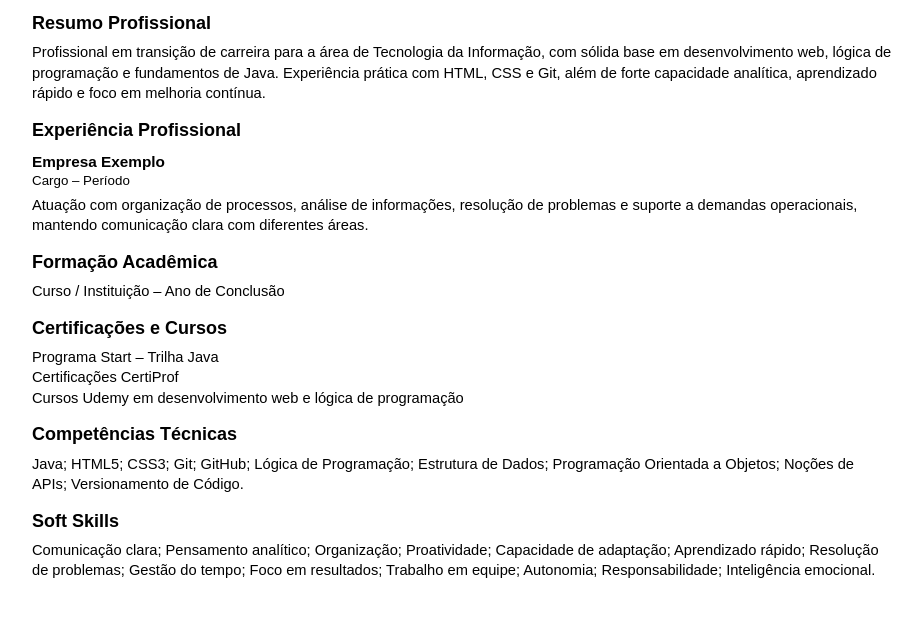
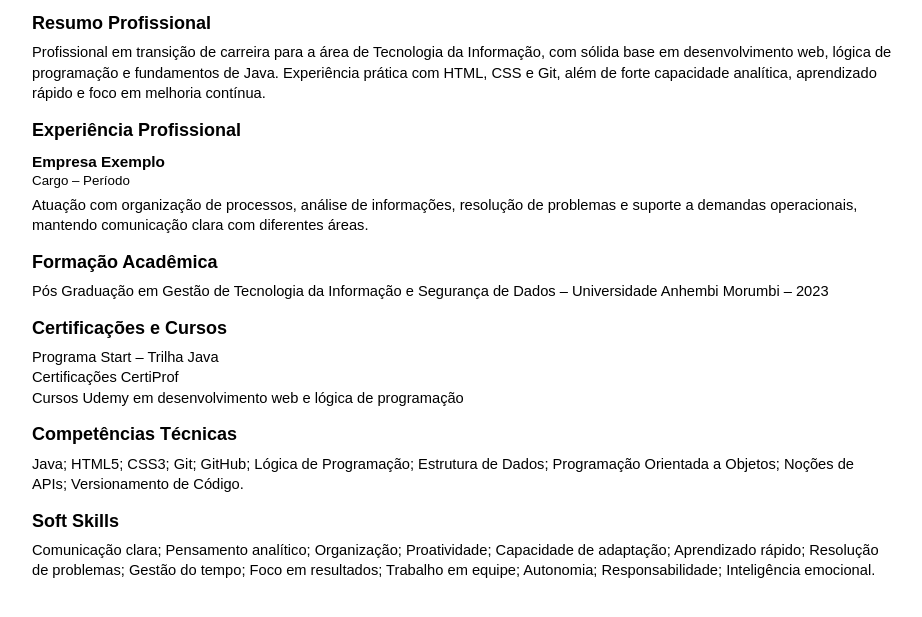
Before and after one commit to criselias-dev/ats-cv-html, a plain HTML site: page CrisEliasCVATFfriendly.html in a window 1280 px wide. Shown: the part 141-758 px from the top of the page, without its empty margins (178-1100 px from the left). Drawn offline with Linux system fonts and the light colour scheme.

Commit message:
Update Education – added course, university, and completion date
Fixed and completed the Education section in the ATS-friendly CV.

```diff
--- a/CrisEliasCVATFfriendly.html
+++ b/CrisEliasCVATFfriendly.html
@@ -143,7 +143,8 @@ li {
 <section>
     <h2>Formação Acadêmica</h2>
     <p>
-        Curso / Instituição – Ano de Conclusão
+        Pós Graduação em Gestão de Tecnologia da Informação e Segurança de Dados – Universidade Anhembi Morumbi – 2023
+    </p>
     </p>
 </section>
 
```
Also changed, not shown: index.html (+1 -1 lines).
